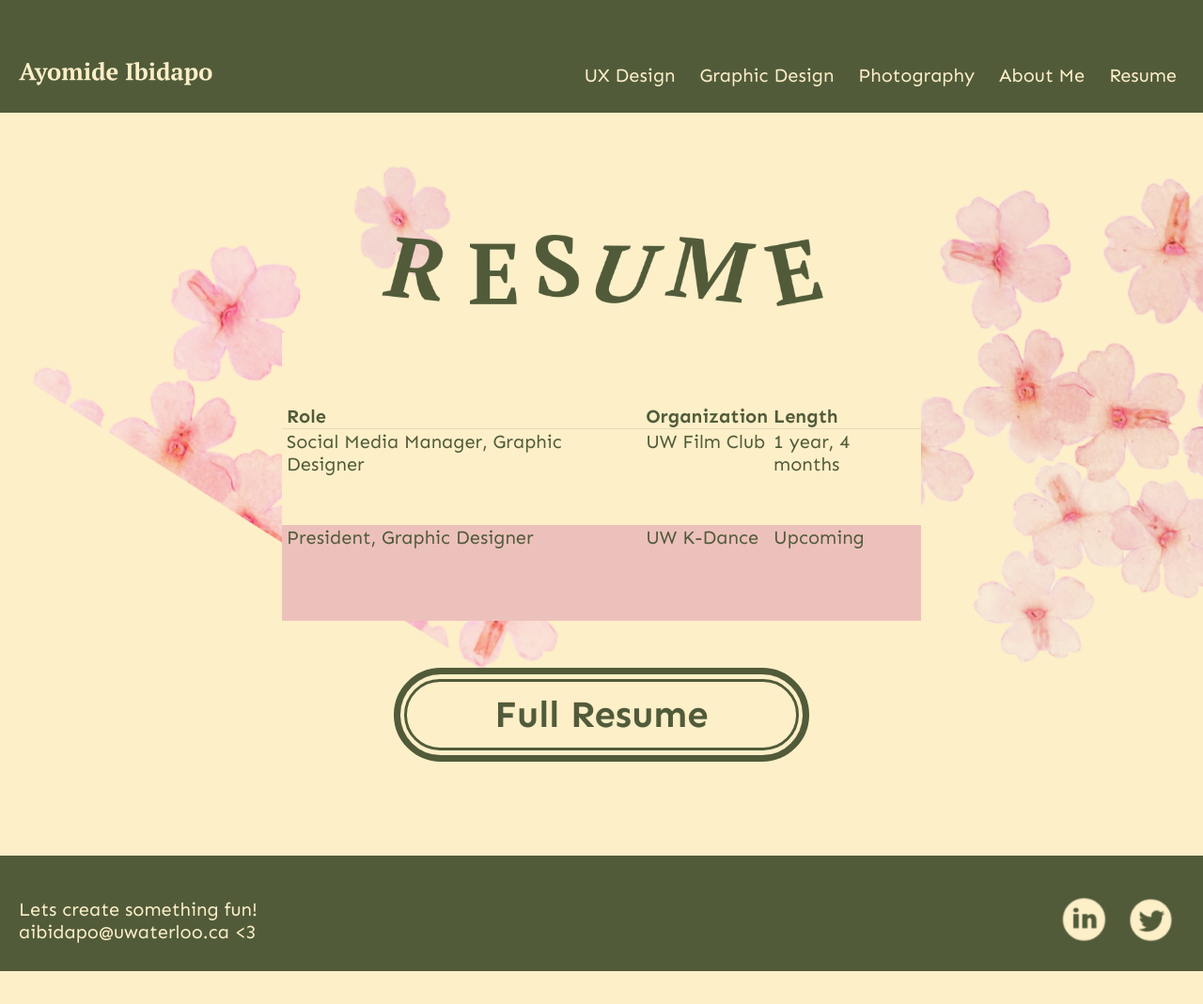
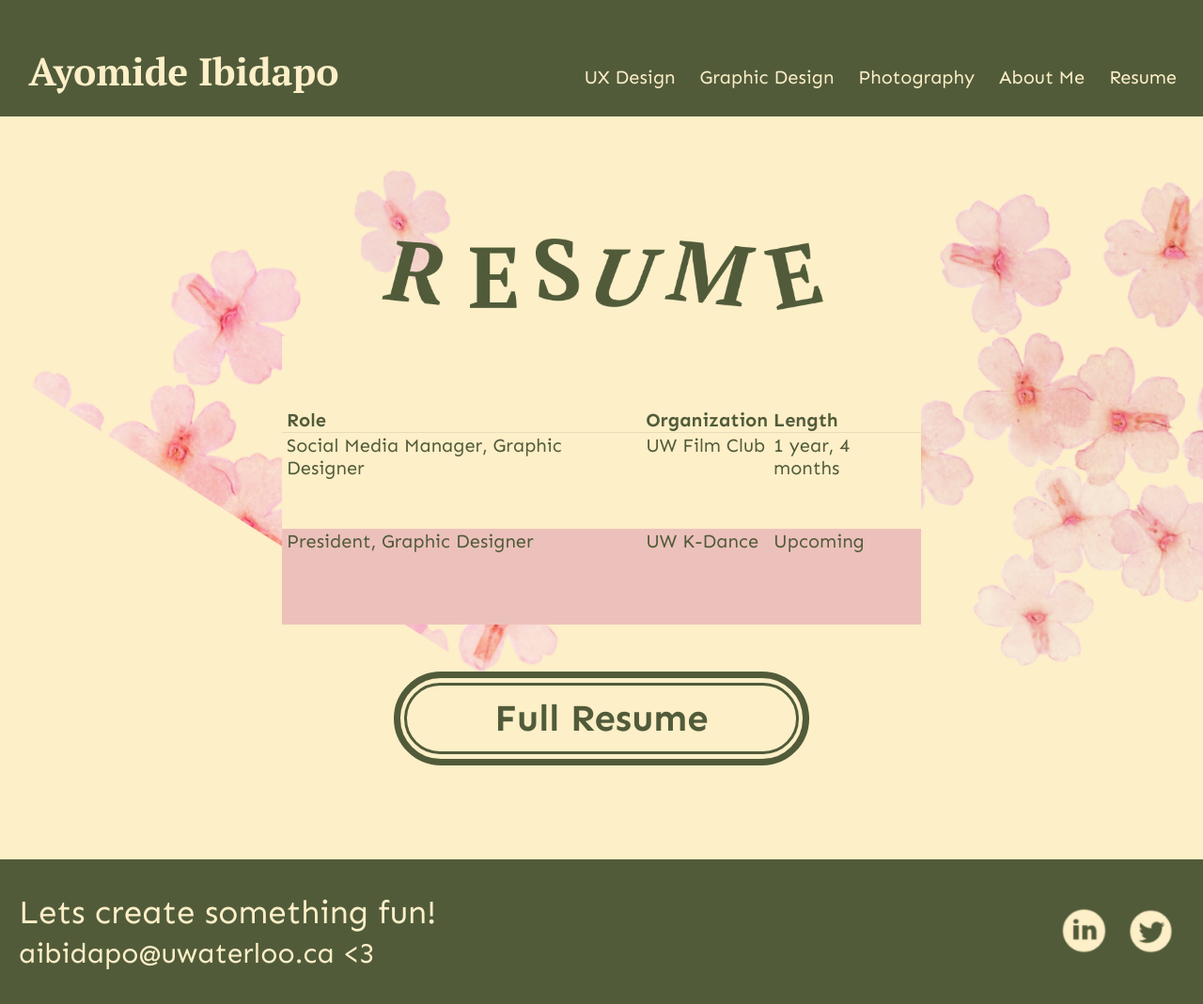
Before and after one commit to apieceofmide/resume-page, a plain HTML site: page index.html in a window 1280 px wide. Shown: the whole page at 94% size. Before the commit the page ends 1034 px from the top, so only its background shows below. Drawn offline with Linux system fonts and the light colour scheme.

Commit message:
formatting done

```diff
--- a/index.html
+++ b/index.html
@@ -12,21 +12,24 @@
         padding: 0;
         overflow-x: hidden;
       }
+      p {
+        font-size: 35px;
+      }
       .topnav {
         background-color: #515b3a;
-        display: flex; /* Use flexbox for layout */
-        align-items: center; /* Vertically align items */
-        padding: 60px 20px 20px; /* Add some padding for spacing */
+        display: flex;
+        align-items: center;
+        padding: 60px 20px 20px;
         width: 100%;
         box-sizing: border-box;
       }
       .bottomnav {
         background-color: #515b3a;
-        width: 100%; /*god help me*/
-        display: flex; /* Make the bottomnav a flex container */
-        justify-content: space-between; /* Separate the text and list */
-        align-items: center; /* Center items vertically */
-        padding: 25px 20px 10px 20px; /* Add some padding for spacing */
+        width: 100%;
+        display: flex;
+        justify-content: space-between;
+        align-items: center;
+        padding: 0px 20px 0px 20px;
         position: relative;
         bottom: 0;
         box-sizing: border-box;
@@ -34,7 +37,6 @@
         font-family: "Sen", sans serif;
         font-size: 20px;
         color: #FDEFC8;
-
       }
       .top {
         background-color: #515b3a;
@@ -78,7 +80,8 @@
         padding-bottom: 5px;
       }
       .logo img {
-        max-height: 25px;
+        padding-left: 10px;
+        max-height: 40px;
         height: auto;
       }
       .socials img {
@@ -88,7 +91,7 @@
       }
        .pages {
         display: flex;
-        justify-content: center; /* Horizontally */
+        justify-content: center;
         align-items: center;
         margin: 100px 400px 0px 400px;
       }
@@ -99,7 +102,7 @@
        .projects-in-pages {
         display: flex;
         flex-direction: column;
-        justify-content: center; /* Horizontally center the content */
+        justify-content: center;
         align-items: center;
         margin: 0px 300px 70px 300px;
       }
@@ -115,11 +118,10 @@
         width: 59%;
         height: auto;
         position: absolute;
-        bottom: -450;
+        bottom: -360;
         left: -486;
         z-index: -1;
       }
-
       table {
         background-color: #FDEFC8;
         color: #515b3a;
@@ -142,7 +144,7 @@
       }
       .resume-button {
         display: flex;
-        justify-content: center; /* Horizontally center the content */
+        justify-content: center;
         align-items: center;
 
         height: 88%;
@@ -155,7 +157,7 @@
       }
       .resume-button-2 {
         display: flex;
-        justify-content: center; /* Horizontally center the content */
+        justify-content: center;
         align-items: center;
 
         height: 100px;
@@ -167,7 +169,6 @@
 
         box-sizing: border-box;
       }
-
       .resume-button-link {
         font-family: "Sen", sans serif;
         font-size: 40px;
@@ -218,7 +219,6 @@
           <td>Upcoming</td>
         </tr>
       </table>
-
       <div class="resume-button-2">
         <div class="resume-button">
           <a class="resume-button-link" href="Resume - Ayomide Ibidapo.pdf">Full Resume</a>
@@ -226,21 +226,16 @@
        </div>
       </div>
 
-
     <div class="bottomnav">
-
       <p>
         Lets create something fun! <br>
-         <a style="text-decoration:none;color:#FDEFC8;" href="mailto:aibidapo@uwaterloo.ca">aibidapo@uwaterloo.ca <3 </a>
+        <a style="text-decoration:none;color:#FDEFC8;font-size:30px;" href="mailto:aibidapo@uwaterloo.ca">aibidapo@uwaterloo.ca <3 </a>
       </p>
 
-
       <ul class="bottomlist">
-          <li><a class="socials" href="#linkedin"><img src="Linkedin.png" alt="Linkedin Logo"></a></li>
-          <li><a class="socials" href="#twitter"><img src="Twitter.png" alt="X Logo"></a></li>
+        <li><a class="socials" href="www.linkedin.com/in/ayomide-ibidapo-776130261"><img src="Linkedin.png" alt="Linkedin Logo"></a></li>
+        <li><a class="socials" href="https://x.com/sincerelymide"><img src="Twitter.png" alt="Twitter Logo"></a></li>
       </ul>
-
     </div>
-
   </body>
 </html>
```
Lines whose indentation alone changed are shown as unchanged.
